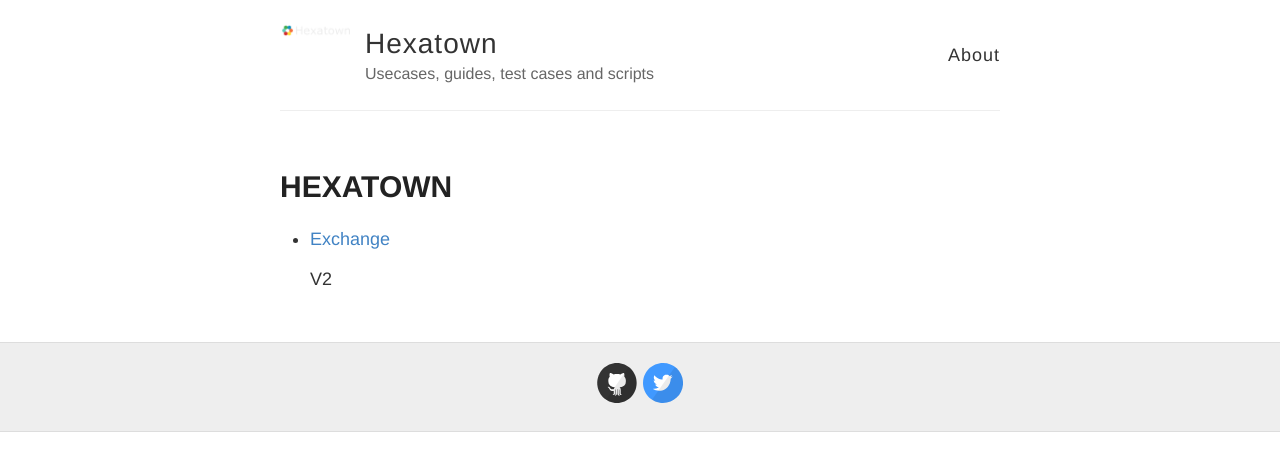
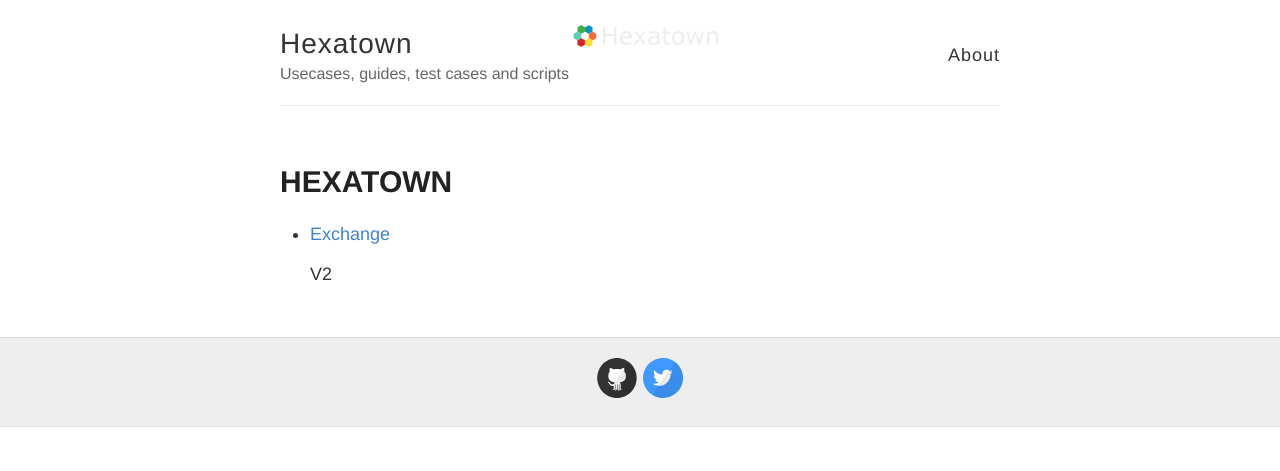
Before and after one commit to Hexatown/hexatown.github.io, a Jekyll site: the page built from index.md, in a window 1280 px wide. Shown: the top 471 px of the page. Built offline with Jekyll 4.4.1, drawn with Linux system fonts in a browser that asks for light colours; our own code applies the rules of GitHub Pages for plain Markdown files; comment, search, counter and statistics services are not loaded.

Commit message:
Update default.html

```diff
--- a/_layouts/default.html
+++ b/_layouts/default.html
@@ -23,7 +23,7 @@
     <div class="wrapper-masthead">
         <div class="container">
             <header class="masthead clearfix">
-                <a href="{{ site.baseurl }}/" class="site-avatar"><img src="{{ site.baseurl }}/img/hexatown-logo-32h.png" /></a>
+                <a href="{{ site.baseurl }}/" ><img src="{{ site.baseurl }}/img/hexatown-logo-32h.png" /></a>
 
                 <div class="site-info">
                     <h1 class="site-name"><a href="{{ site.baseurl }}/">{{ site.name }}</a></h1>
```
